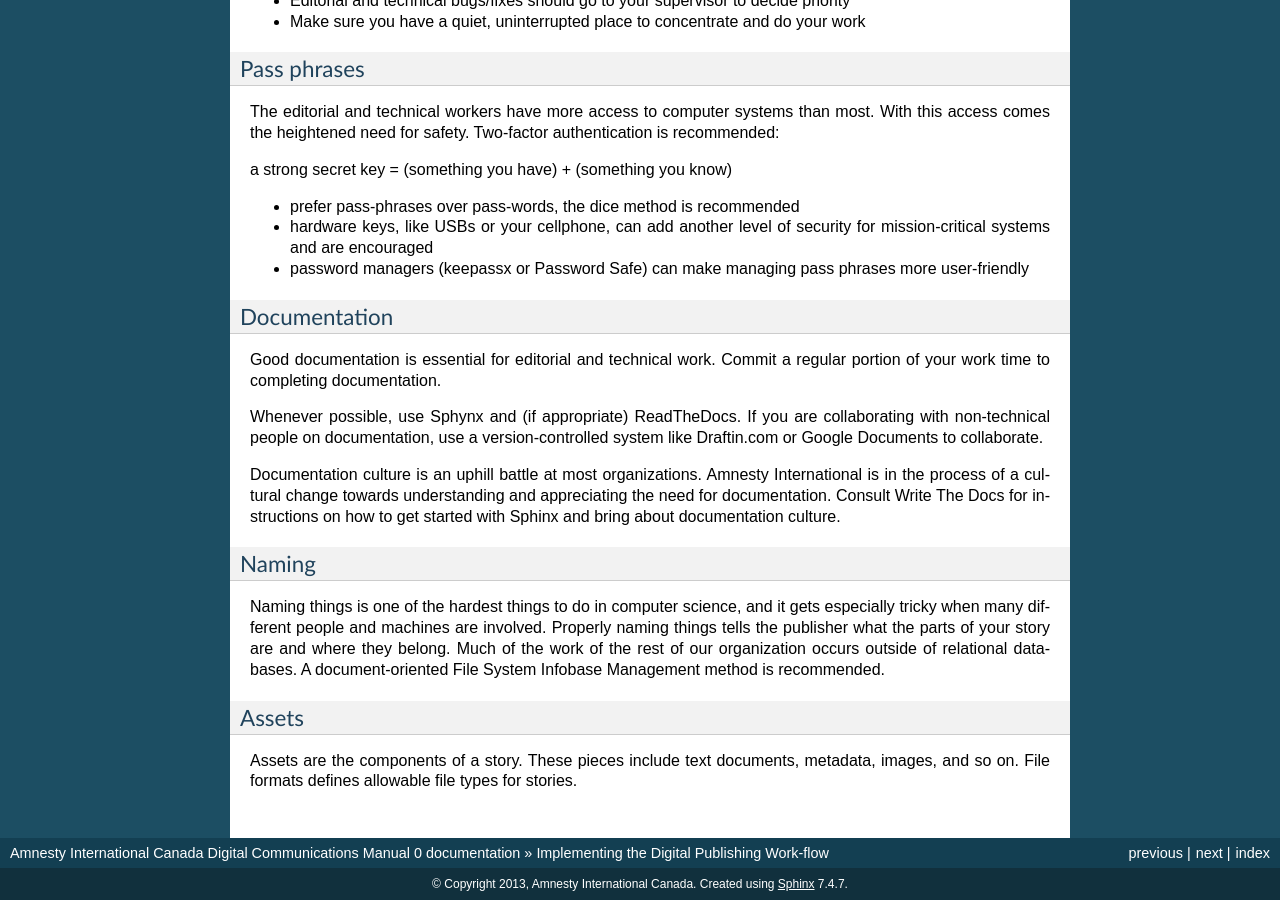
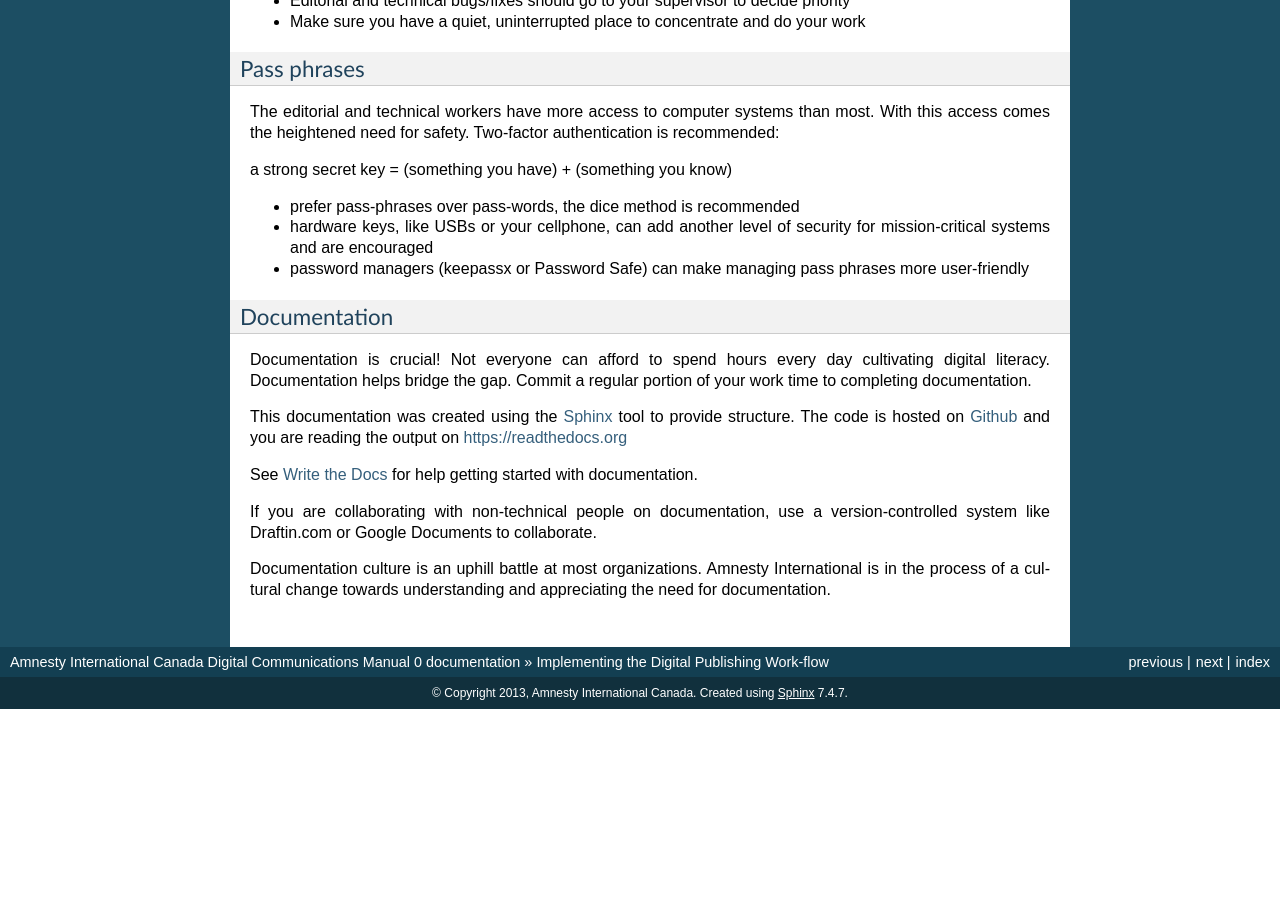
Before and after one commit to AmnestyInternational/digital-publishing-manual, a Sphinx documentation site: the page built from docs/implementation.rst, in a window 1280 px wide and 900 px high, scrolled down 2971 px. Built offline with Sphinx 7.4.7, drawn with Linux system fonts in a browser that asks for light colours; after the commit the page ends 3680 px from its top, so only the background shows below that.

Commit message:
shuffling

```diff
--- a/docs/implementation.rst
+++ b/docs/implementation.rst
@@ -134,19 +134,12 @@ a strong secret key = (something you have) + (something you know)
 Documentation
 ^^^^^^^^^^^^^
 
-Good documentation is essential for editorial and technical work. Commit a regular portion of your work time to completing documentation.
+Documentation is crucial! Not everyone can afford to spend hours every day cultivating digital literacy. Documentation helps bridge the gap. Commit a regular portion of your work time to completing documentation.
 
-Whenever possible, use Sphynx and (if appropriate) ReadTheDocs. If you are collaborating with non-technical people on documentation, use a version-controlled system like Draftin.com or Google Documents to collaborate.
+This documentation was created using the `Sphinx <http://sphinx-doc.org/index.html>`_ tool to provide structure. The code is hosted on `Github <https://github.com/AmnestyInternational/digital-publishing-manual>`_ and you are reading the output on https://readthedocs.org
 
-Documentation culture is an uphill battle at most organizations. Amnesty International is in the process of a cultural change towards understanding and appreciating the need for documentation. Consult Write The Docs for instructions on how to get started with Sphinx and bring about documentation culture.
+See `Write the Docs <http://docs.writethedocs.org/en/latest/>`_ for help getting started with documentation.
 
+If you are collaborating with non-technical people on documentation, use a version-controlled system like Draftin.com or Google Documents to collaborate.
 
-Naming
-^^^^^^^^^^^^^^
-
-Naming things is one of the hardest things to do in computer science, and it gets especially tricky when many different people and machines are involved. Properly naming things tells the publisher what the parts of your story are and where they belong. Much of the work of the rest of our organization occurs outside of relational databases. A document-oriented File System Infobase Management method is recommended.
-
-Assets
-^^^^^^^^^^^^^^
-
-Assets are the components of a story. These pieces include text documents, metadata, images, and so on. File formats defines allowable file types for stories.
+Documentation culture is an uphill battle at most organizations. Amnesty International is in the process of a cultural change towards understanding and appreciating the need for documentation.
```
Also changed, not shown: docs/systems.rst (+15 -19 lines).
